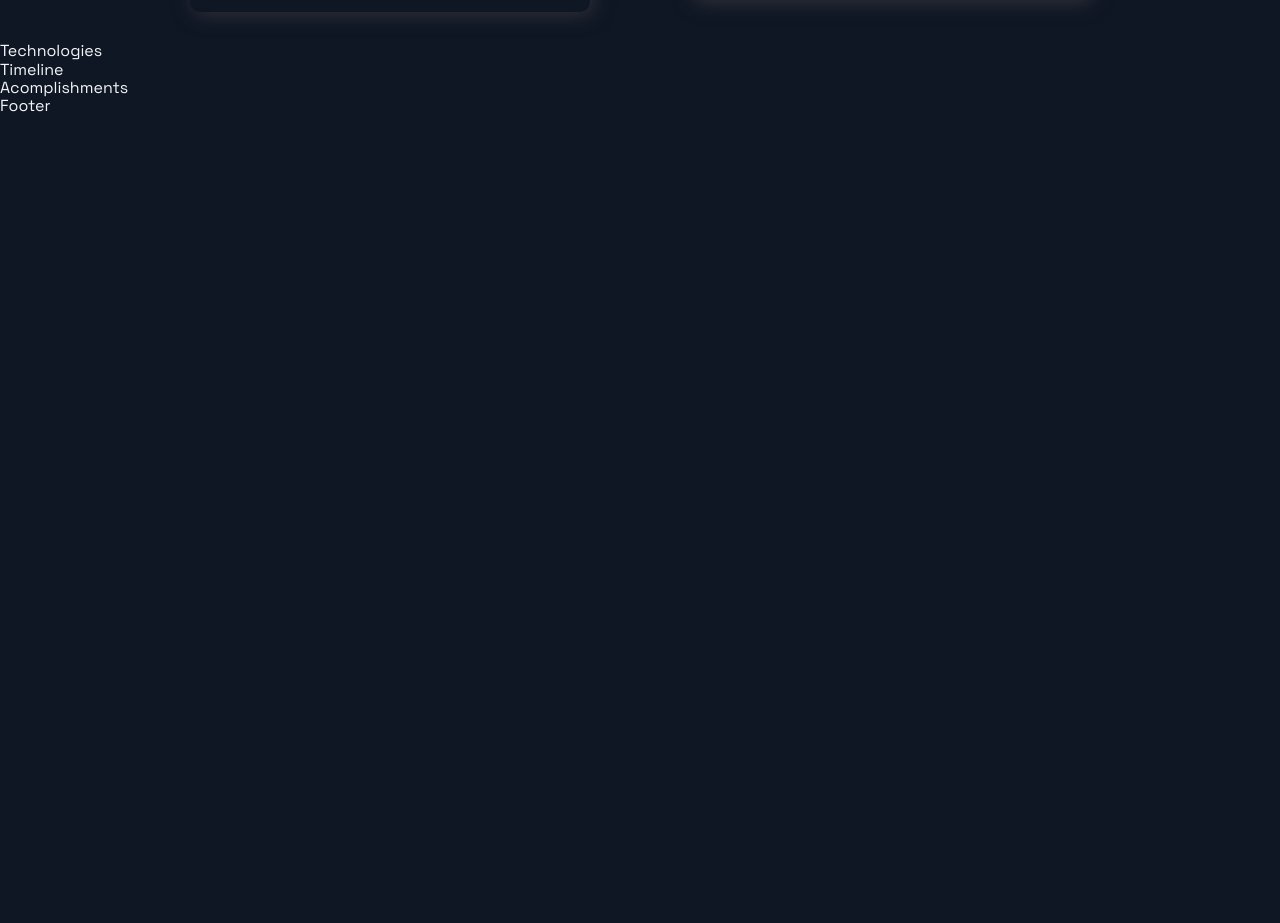
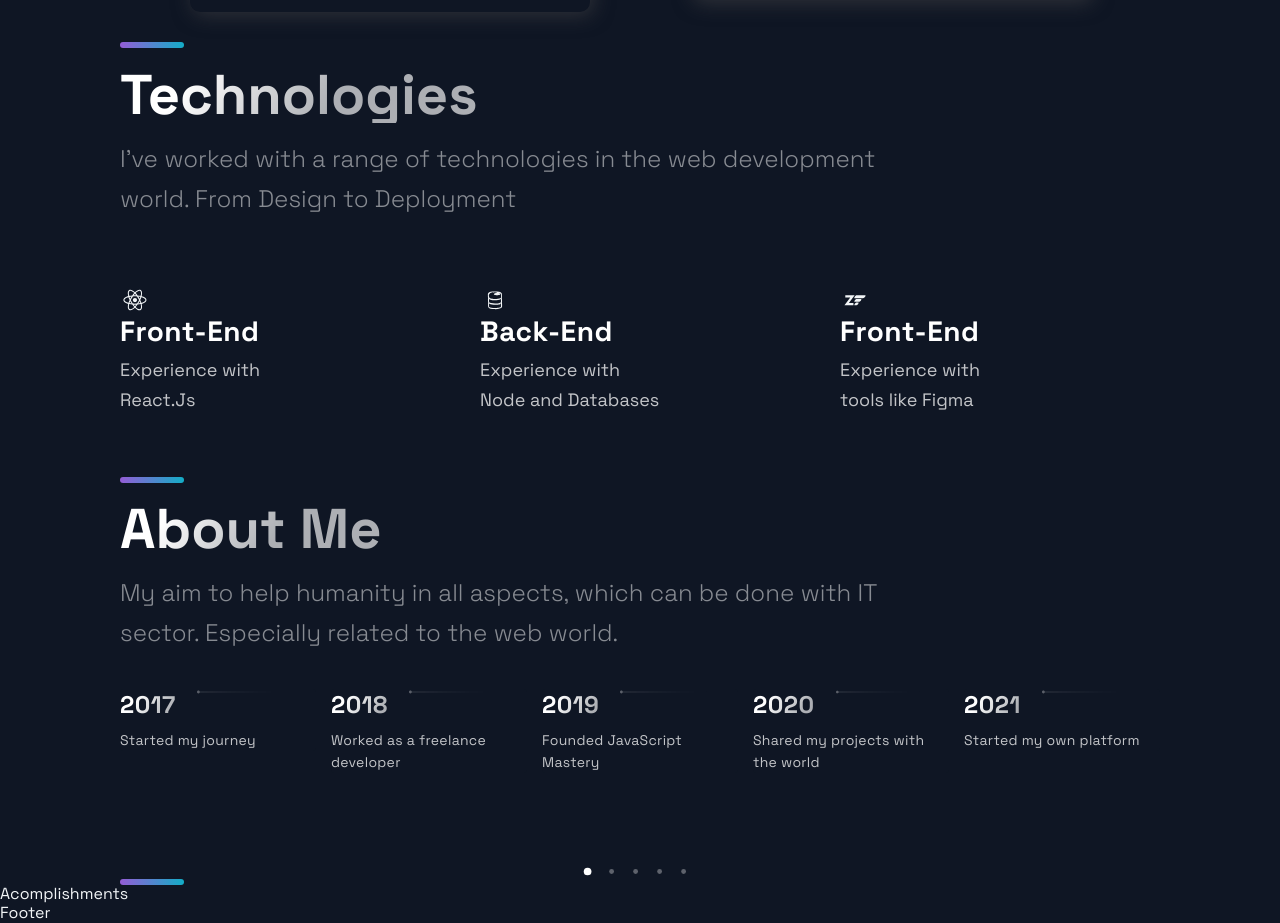
Before and after one commit to arristigit/My-React-Portfolio, a Next.js app: page / in a window 1280 px wide. Shown: the part 2160-3083 px from the top of the page. Before the commit the page ends 2276 px from the top, so only its background shows below. Built offline with nearby package versions, Linux system fonts and the light colour scheme.

Commit message:
Technologies & TimeLine/AboutMe added

```diff
--- a/src/components/Technologies/Technologies.js
+++ b/src/components/Technologies/Technologies.js
@@ -4,9 +4,46 @@
 import { List, ListContainer, ListItem, ListParagraph, ListTitle } from './TechnologiesStyles';
 
 const Technologies = () =>  (
-  <div>
-    Technologies
-  </div>
+  <Section nopadding id="tech">
+    <SectionDivider />
+    <br />
+    <SectionTitle>Technologies</SectionTitle>
+    <SectionText>
+      I've worked with a range of technologies in the web development world. From Design to Deployment
+    </SectionText>
+    <List>
+      <ListItem>
+        <DiReact size="3rem" />
+        <ListContainer>
+          <ListTitle>Front-End</ListTitle>
+          <ListParagraph>
+            Experience with <br />
+            React.Js
+          </ListParagraph>
+        </ListContainer>
+      </ListItem>
+      <ListItem>
+        <DiFirebase size="3rem" />
+        <ListContainer>
+          <ListTitle>Back-End</ListTitle>
+          <ListParagraph>
+            Experience with <br />
+            Node and Databases
+          </ListParagraph>
+        </ListContainer>
+      </ListItem>
+      <ListItem>
+        <DiZend size="3rem" />
+        <ListContainer>
+          <ListTitle>Front-End</ListTitle>
+          <ListParagraph>
+            Experience with <br />
+            tools like Figma
+          </ListParagraph>
+        </ListContainer>
+      </ListItem>
+    </List>
+  </Section>
 );
 
 export default Technologies;
--- a/src/components/TimeLine/TimeLine.js
+++ b/src/components/TimeLine/TimeLine.js
@@ -7,45 +7,113 @@
 const TOTAL_CAROUSEL_COUNT = TimeLineData.length;
 
 const Timeline = () => {
-  // const [activeItem, setActiveItem] = useState(0);
-  // const carouselRef = useRef();
+  const [activeItem, setActiveItem] = useState(0);
+  const carouselRef = useRef();
 
-  // const scroll = (node, left) => {
-  //   return node.scrollTo({ left, behavior: 'smooth' });
-  // }
+const scroll = (node, left) => {
+  return node.scrollTo({ left, behavior: 'smooth' });
+}
 
-  // const handleClick = (e, i) => {
-  //   e.preventDefault();
+const handleClick = (e, i) => {
+  e.preventDefault();
 
-  //   if (carouselRef.current) {
-  //     const scrollLeft = Math.floor(carouselRef.current.scrollWidth * 0.7 * (i / TimeLineData.length));
+  if (carouselRef.current) {
+    const scrollLeft = Math.floor(carouselRef.current.scrollWidth * 0.7 * (i / TimeLineData.length));
 
-  //     scroll(carouselRef.current, scrollLeft);
-  //   }
-  // }
+    scroll(carouselRef.current, scrollLeft);
+  }
+}
 
-  // const handleScroll = () => {
-  //   if (carouselRef.current) {
-  //     const index = Math.round((carouselRef.current.scrollLeft / (carouselRef.current.scrollWidth * 0.7)) * TimeLineData.length);
+const handleScroll = () => {
+  if (carouselRef.current) {
+    const index = Math.round((carouselRef.current.scrollLeft / (carouselRef.current.scrollWidth * 0.7)) * TimeLineData.length);
 
-  //     setActiveItem(index);
-  //   }
-  // }
+    setActiveItem(index);
+  }
+}
 
-  // // snap back to beginning of scroll when window is resized
-  // // avoids a bug where content is covered up if coming from smaller screen
-  // useEffect(() => {
-  //   const handleResize = () => {
-  //     scroll(carouselRef.current, 0);
-  //   }
+// snap back to beginning of scroll when window is resized
+// avoids a bug where content is covered up if coming from smaller screen
+useEffect(() => {
+  const handleResize = () => {
+    scroll(carouselRef.current, 0);
+  }
 
-  //   window.addEventListener('resize', handleResize);
-  // }, []);
+  window.addEventListener('resize', handleResize);
+}, []);
 
   return (
-    <div>
-      Timeline
-    </div>
+    <Section id="about">
+      <SectionDivider />
+      <br />
+      <SectionTitle>About Me</SectionTitle>
+      <SectionText>
+        My aim to help humanity in all aspects, which can be done with IT sector. Especially related to the web world.
+      </SectionText>
+      <CarouselContainer ref={carouselRef} onScroll={handleScroll}>
+        <>
+          {TimeLineData.map((item, index) => (
+            <CarouselMobileScrollNode key={index} final={index === TOTAL_CAROUSEL_COUNT - 1}>
+              <CarouselItem
+                index={index}
+                id={`carousel__item-${index}`}
+                active={activeItem}
+                onClick={(e) => handleClick(e, index)}
+              >
+                <CarouselItemTitle>
+                  {item.year}
+                  <CarouselItemImg
+                    width="208"
+                    height="6"
+                    viewBox="0 0 208 6"
+                    fill="none"
+                    xmlns="http://www.w3.org/2000/svg">
+                    <path
+                      fill-rule="evenodd"
+                      clip-rule="evenodd"
+                      d="M2.5 5.5C3.88071 5.5 5 4.38071 5 3V3.5L208 3.50002V2.50002L5 2.5V3C5 1.61929 3.88071 0.5 2.5 0.5C1.11929 0.5 0 1.61929 0 3C0 4.38071 1.11929 5.5 2.5 5.5Z"
+                      fill="url(#paint0_linear)"
+                      fill-opacity="0.33"
+                    />
+                    <defs>
+                      <linearGradient
+                        id="paint0_linear"
+                        x1="-4.30412e-10"
+                        y1="0.5"
+                        x2="208"
+                        y2="0.500295"
+                        gradientUnits="userSpaceOnUse">
+                        <stop stop-color="white" />
+                        <stop
+                          offset="0.79478"
+                          stop-color="white"
+                          stop-opacity="0"
+                        />
+                      </linearGradient>
+                    </defs>
+                  </CarouselItemImg>
+                </CarouselItemTitle>
+                <CarouselItemText>{item.text}</CarouselItemText>
+              </CarouselItem>
+            </CarouselMobileScrollNode>
+          ))}
+        </>
+      </CarouselContainer>
+      <CarouselButton>
+        {TimeLineData.map((item, index) => (
+          <CarouselButton
+            key={index}
+            index={index}
+            active={activeItem}
+            onclick={(e) => handleClick(e, index)}
+            type="button"
+          >
+            <CarouselButtonDot active={activeItem} />
+          </CarouselButton>
+        ))}
+      </CarouselButton>
+      <SectionDivider />
+    </Section>
   );
 };
 
```
Also changed, not shown: notes.txt (added).
